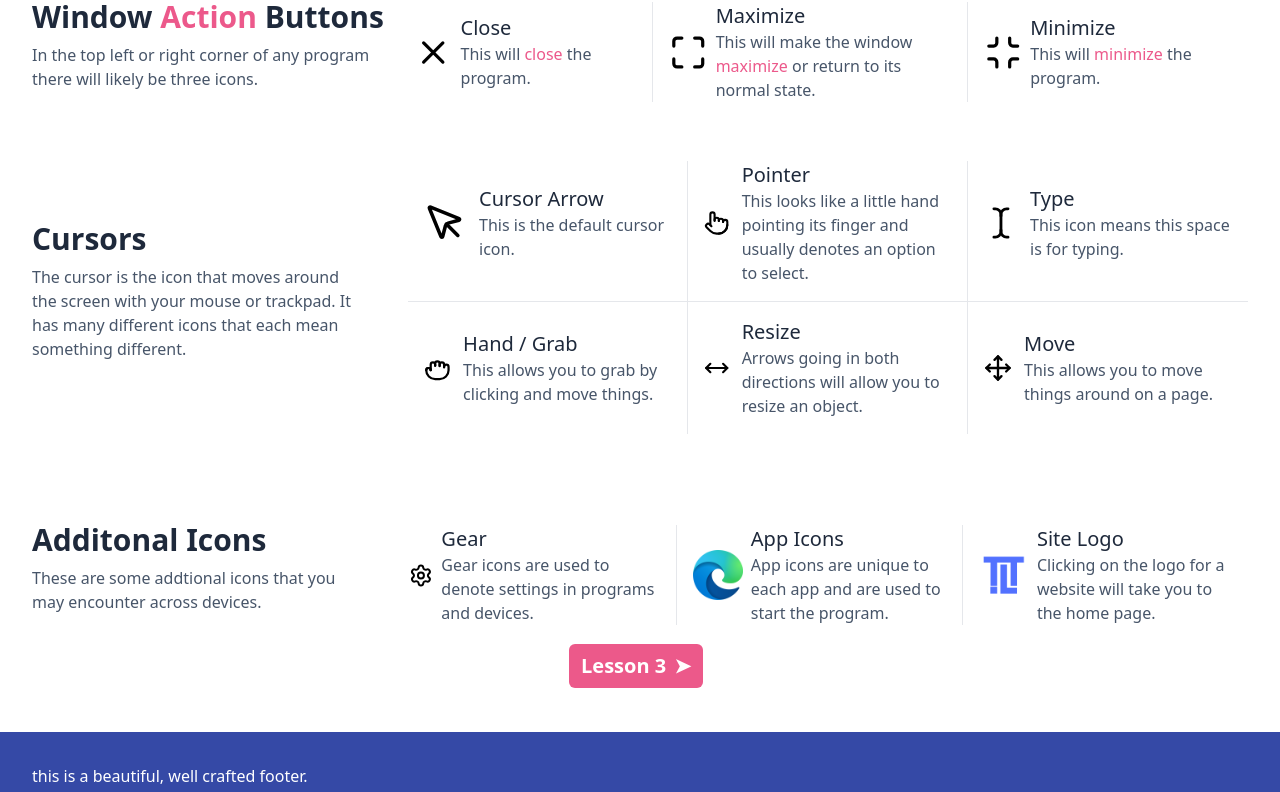
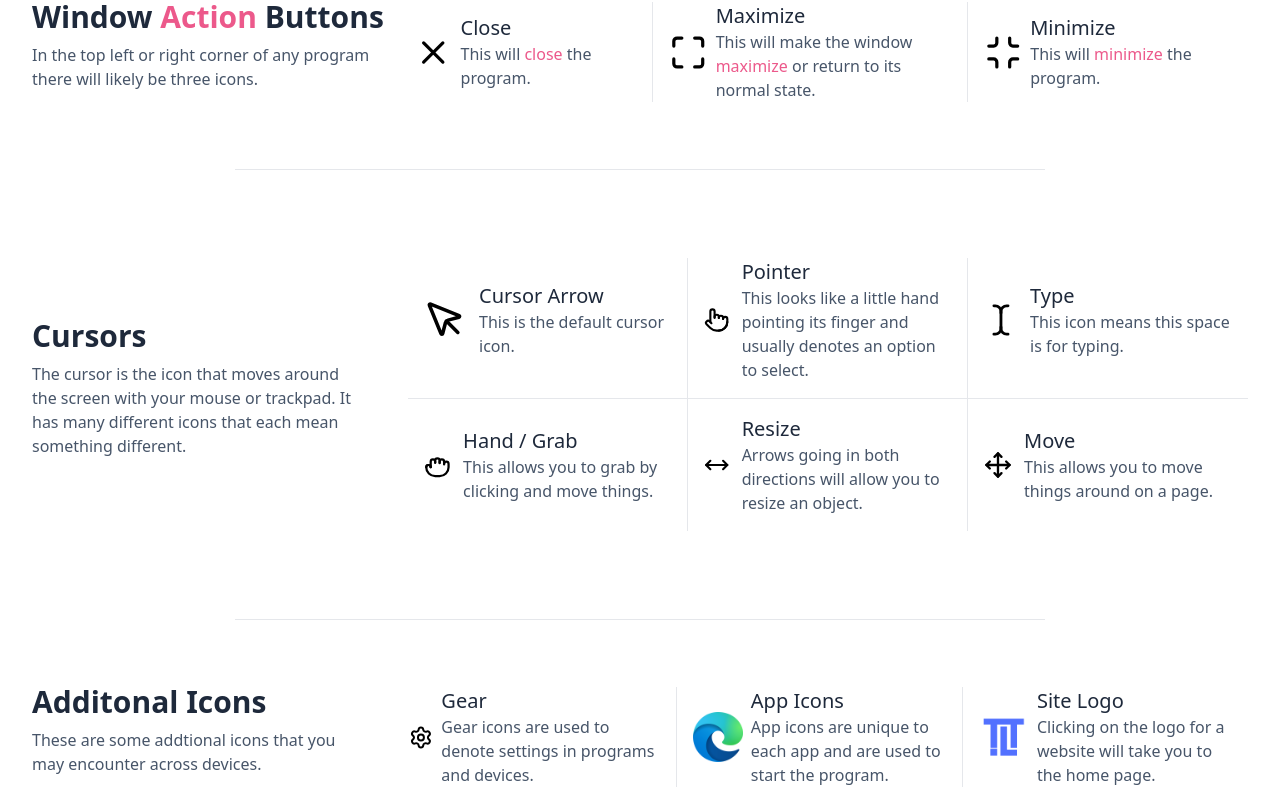
Before and after one commit to j-cleme/capstone_teaching-tech-lit, a SvelteKit app: page /icons in a window 1280 px wide. Shown: the part 827-1619 px from the top of the page. Built offline with nearby package versions, Linux system fonts and the light colour scheme.

Commit message:
Added spacing and horizontal lines that divide sections in icons

```diff
--- a/src/routes/icons/+page.svelte
+++ b/src/routes/icons/+page.svelte
@@ -45,7 +45,7 @@
 		<GetStarted />
 	</div>
 	<div class="border-t w-full flex flex-col">
-		<div class="flex md:flex-row flex-col mt-8">
+		<div class="flex md:flex-row flex-col my-8">
 			<section class="md:max-w-[40ch]">
 				<h1 class=" text-3xl text-slate-800 font-semibold ">
 					Window <span class="text-[#ec598b]">Action</span> Buttons
@@ -89,7 +89,7 @@
 			</div>
 		</div>
 		<!-- End of Windows Action Buttons -->
-
+		<hr class="w-4/6 m-auto my-8" />
 		<div class="flex lg:flex-row flex-col my-14 items-center">
 			<section class="md:max-w-[35ch] md:mr-14" role="contentinfo">
 				<h1 class=" text-3xl text-slate-800 font-semibold ">Cursors</h1>
@@ -158,7 +158,7 @@
 			</div>
 		</div>
 		<!-- End of Cursors -->
-
+		<hr class="w-4/6 m-auto my-8" />
 		<div class="flex md:flex-row flex-col mt-8">
 			<section class="md:max-w-[40ch] md:mr-14">
 				<h1 class=" text-3xl text-slate-800 font-semibold ">Additonal Icons</h1>
```
